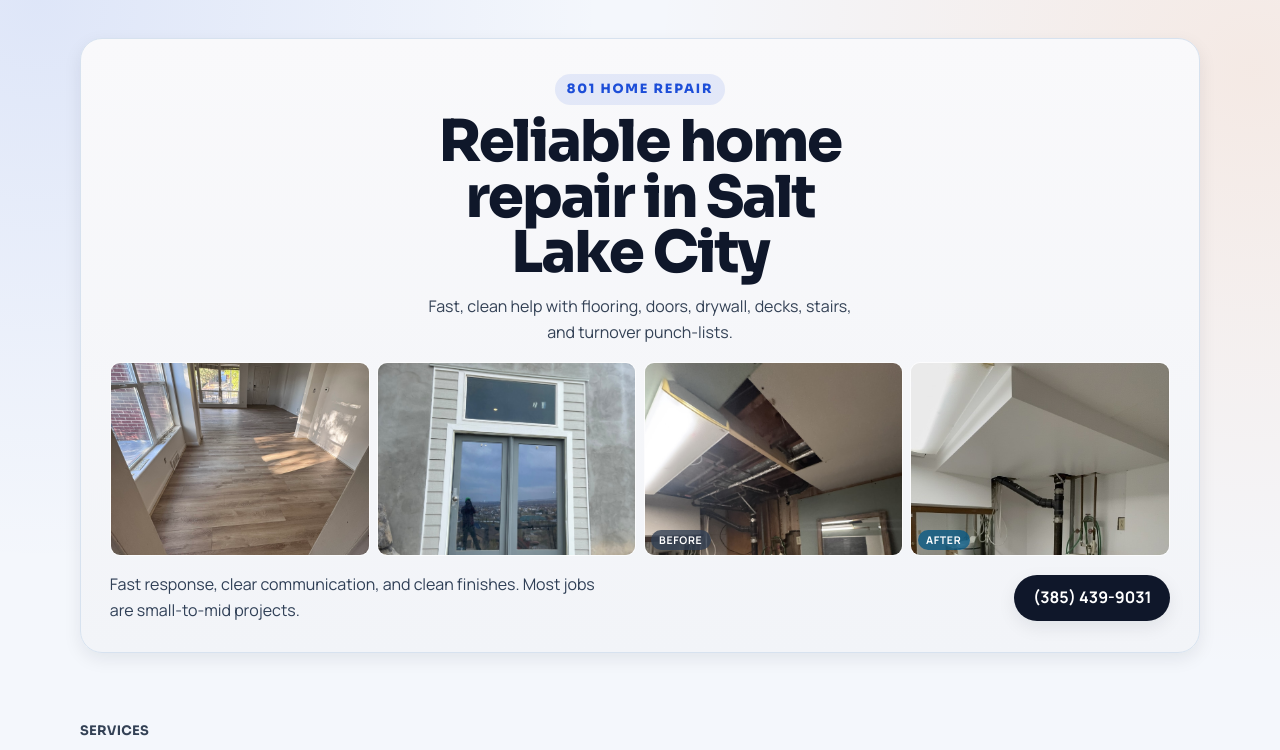
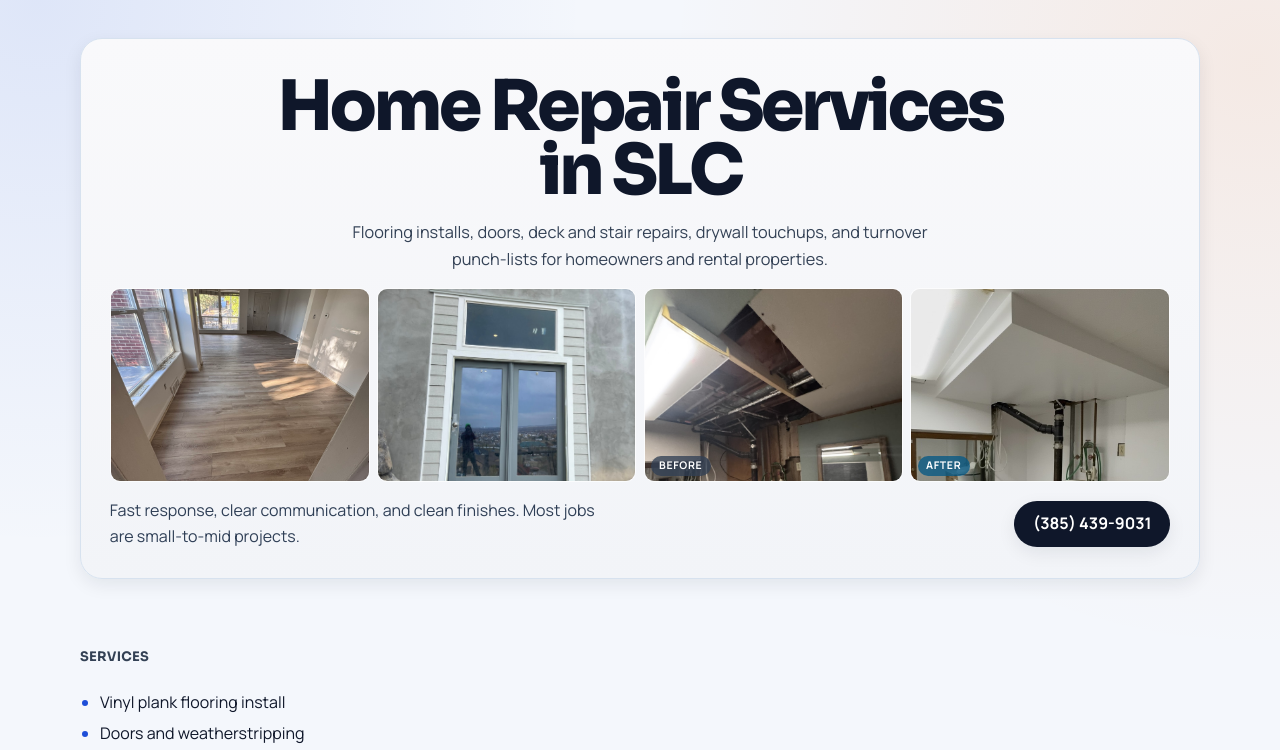
Before and after one commit to BreezBlox/801homerepair, a plain HTML site: page index.html in a window 1280 px wide. Shown: the top 750 px of the page. Drawn offline with Linux system fonts and the light colour scheme.

Commit message:
Restore hero copy and strengthen heading weight

```diff
--- a/index.html
+++ b/index.html
@@ -74,12 +74,12 @@
       <div class="container">
         <article class="hero-stage" aria-label="801 Home Repair highlights">
           <div class="hero-title-wrap">
-            <p class="hero-kicker">801 Home Repair</p>
-            <h1>Reliable home repair in Salt Lake City</h1>
+            <h1>Home Repair Services<br>in SLC</h1>
           </div>
 
           <p class="lead hero-lead">
-            Fast, clean help with flooring, doors, drywall, decks, stairs, and turnover punch-lists.
+            Flooring installs, doors, deck and stair repairs, drywall touchups, and turnover punch-lists
+            for homeowners and rental properties.
           </p>
 
           <div class="hero-strip" aria-label="Recent project preview photos">
--- a/styles.css
+++ b/styles.css
@@ -308,44 +308,27 @@ summary:focus-visible {
 }
 
 .hero-title-wrap {
-  display: grid;
-  gap: 0.55rem;
-  justify-items: center;
   margin-top: 0.35rem;
   text-align: center;
-}
-
-.hero-kicker {
-  margin: 0;
-  padding: 0.35rem 0.75rem;
-  border-radius: 999px;
-  background: rgba(29, 78, 216, 0.1);
-  color: var(--primary);
-  font-family: var(--font-heading);
-  font-size: 0.8rem;
-  font-weight: 800;
-  letter-spacing: 0.14em;
-  text-transform: uppercase;
 }
 
 .hero-title-wrap h1 {
   margin: 0;
   margin-inline: auto;
-  max-width: 13ch;
+  max-width: none;
   font-family: var(--font-heading);
-  font-size: clamp(2rem, 6vw, 3.6rem);
-  font-weight: 800;
-  line-height: 0.96;
-  letter-spacing: -0.035em;
-  text-wrap: balance;
+  font-size: clamp(2.25rem, 7vw, 4.35rem);
+  font-weight: 900;
+  line-height: 0.92;
+  letter-spacing: -0.05em;
   text-transform: none;
 }
 
 .hero-lead {
-  max-width: 44ch;
-  margin: 0.9rem auto 0;
+  max-width: 60ch;
+  margin: 1.1rem auto 0;
   text-align: center;
-  font-size: 1rem;
+  font-size: 1.02rem;
 }
 
 .hero-strip {
```
